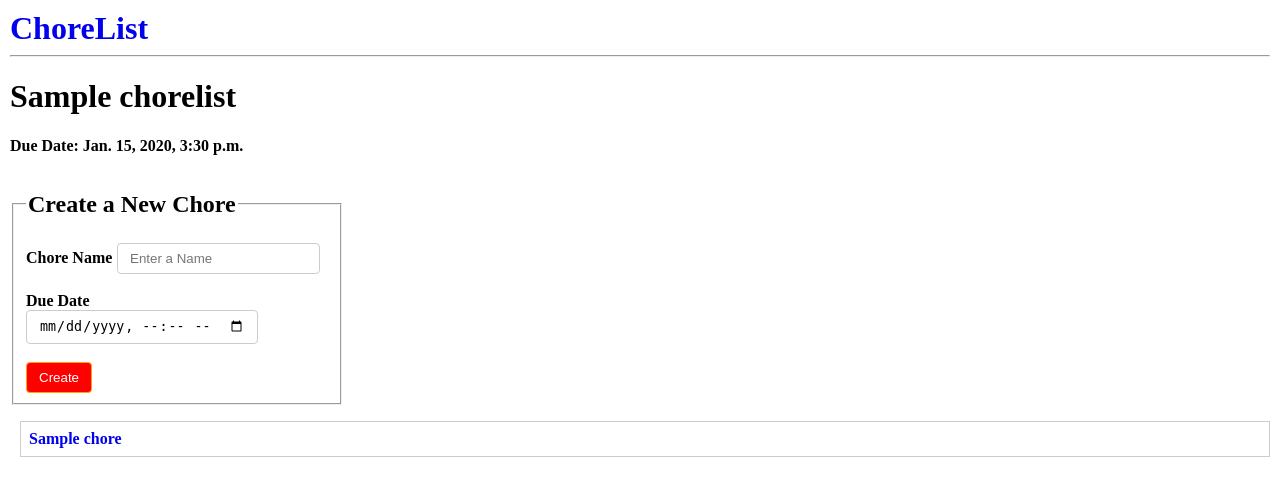
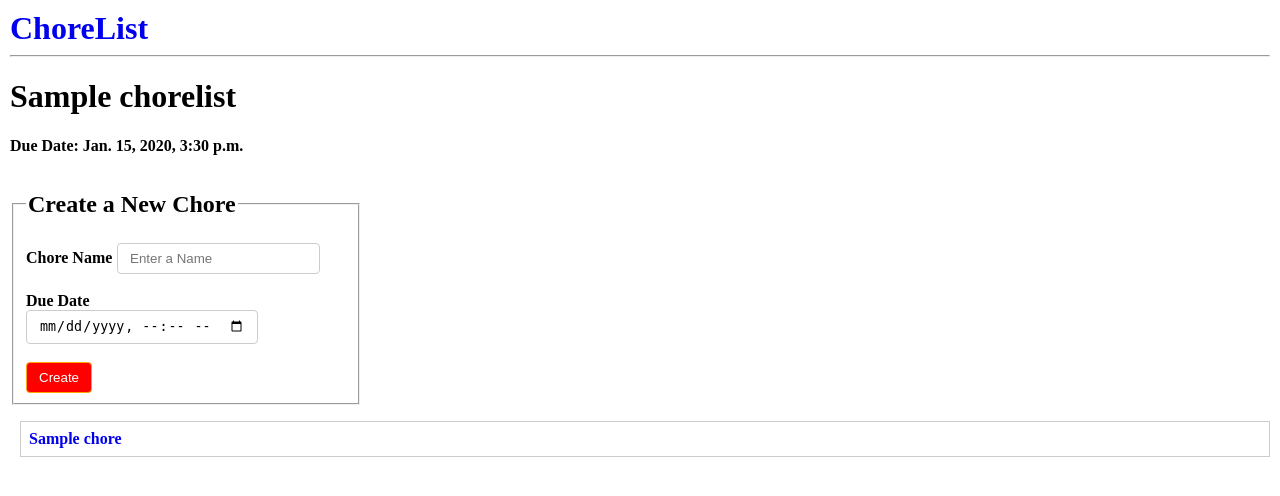
Before and after one commit to deepakmk1993/chorelist, a Django app: page /chores/1/ in a window 1280 px wide. Shown: the top 496 px of the page. Run offline with Django 3.2, Linux system fonts and the light colour scheme; tables that the repository leaves empty hold one stand-in row (values such as "Sample post").

Commit message:
updated views & urls and added templates

```diff
--- a/chores/templates/base.html
+++ b/chores/templates/base.html
@@ -1,7 +1,7 @@
 <!DOCTYPE html>
 <html>
 <head>
-  <meta http-equiv="refresh" content="10" />
+  <meta http-equiv="refresh" content="10000" />
   <meta name="viewport" content="width=500, initial-scale=1">
   <title>{% block title %}My Chore List App{% endblock %}</title>
   <style type="text/css">
@@ -58,16 +58,14 @@
       border: 1px solid orange;
     }
     fieldset{
-      width: 24%;
+      width: 20em;
     }
   </style>
 </head>
 <body>
     <a href="{% url 'index' %}" class="brand">ChoreList</a>
     <hr>
-    <div>
-        {% block primary %}
-        {% endblock %}
-    </div>
+    {% block primary %}
+    {% endblock %}
 </body>
 </html>
```
